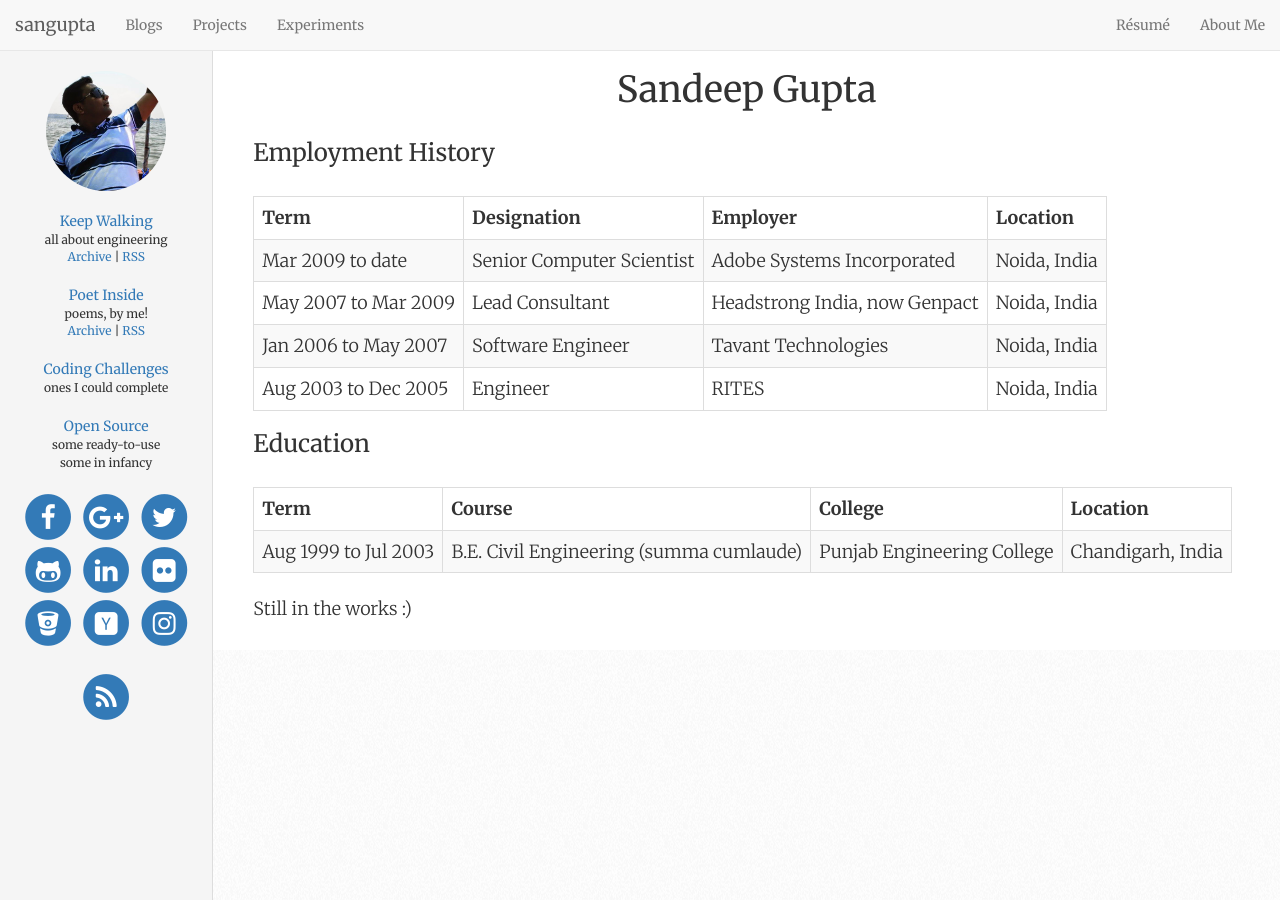
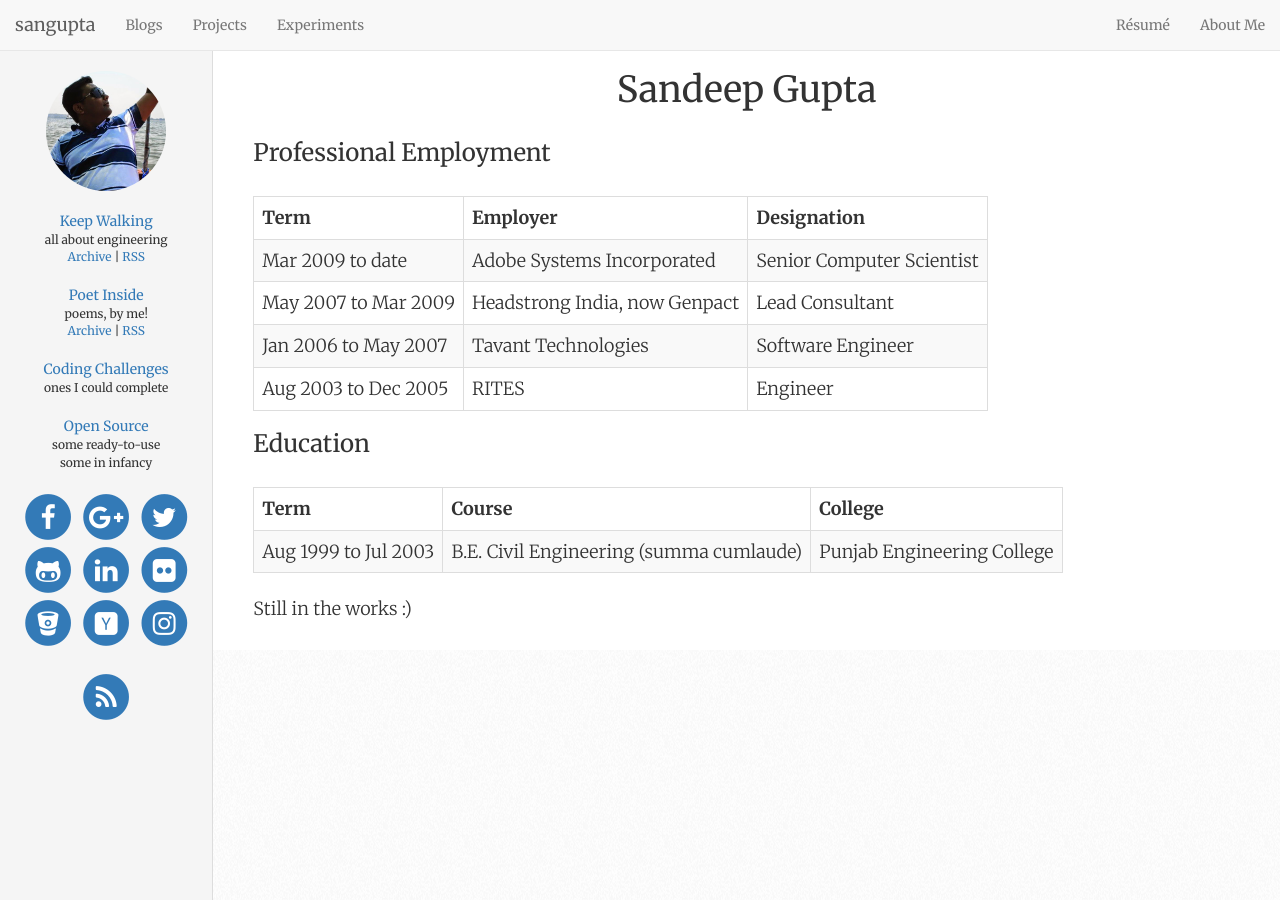
Before and after one commit to sangupta/sangupta.github.io, a Jekyll site: the page built from resume.md, in a window 1280 px wide and 900 px high. Built offline with Jekyll 4.4.1, drawn with Linux system fonts in a browser that asks for light colours; nearby versions of some CDN libraries; comment, search, counter and statistics services are not loaded.

Commit message:
Updated formatting of resume

```diff
--- a/resume.md
+++ b/resume.md
@@ -6,19 +6,19 @@ title: Resume
 ## Sandeep Gupta
 
 
-### Employment History
+### Professional Employment
 
-| Term                 | Designation               | Employer                      | Location     |
-|----------------------|---------------------------|-------------------------------|--------------|
-| Mar 2009 to date     | Senior Computer Scientist | Adobe Systems Incorporated    | Noida, India |
-| May 2007 to Mar 2009 | Lead Consultant           | Headstrong India, now Genpact | Noida, India |
-| Jan 2006 to May 2007 | Software Engineer         | Tavant Technologies           | Noida, India |
-| Aug 2003 to Dec 2005 | Engineer                  | RITES                         | Noida, India |
+| Term                 | Employer                      | Designation               |
+|----------------------|-------------------------------|---------------------------|
+| Mar 2009 to date     | Adobe Systems Incorporated    | Senior Computer Scientist |
+| May 2007 to Mar 2009 | Headstrong India, now Genpact | Lead Consultant           |
+| Jan 2006 to May 2007 | Tavant Technologies           | Software Engineer         |
+| Aug 2003 to Dec 2005 | RITES                         | Engineer                  |
 
 ### Education
 
-| Term                 | Course                                  | College                       | Location          |
-|----------------------|-----------------------------------------|-------------------------------|-------------------|
-| Aug 1999 to Jul 2003 | B.E. Civil Engineering (summa cumlaude) | Punjab Engineering College    | Chandigarh, India |
+| Term                 | Course                                  | College                       |
+|----------------------|-----------------------------------------|-------------------------------|
+| Aug 1999 to Jul 2003 | B.E. Civil Engineering (summa cumlaude) | Punjab Engineering College    |
 
 Still in the works :)
```
